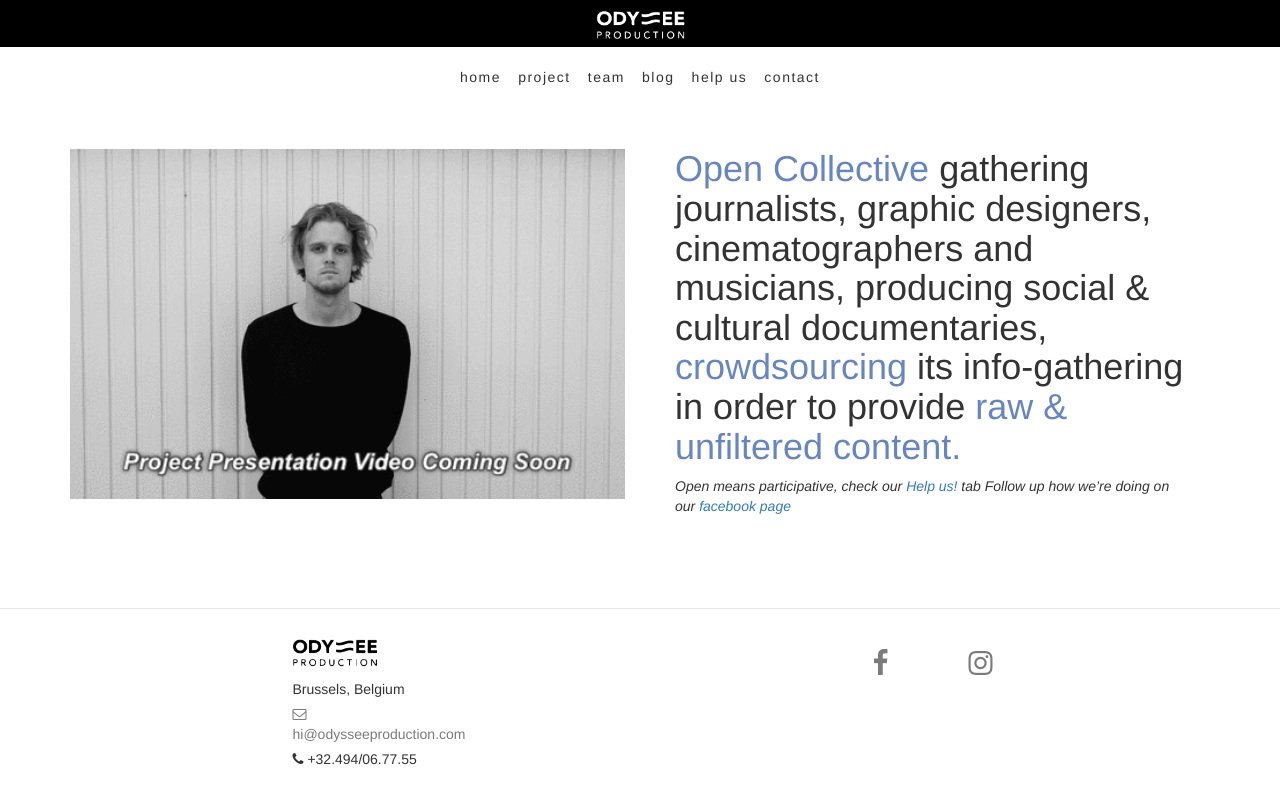
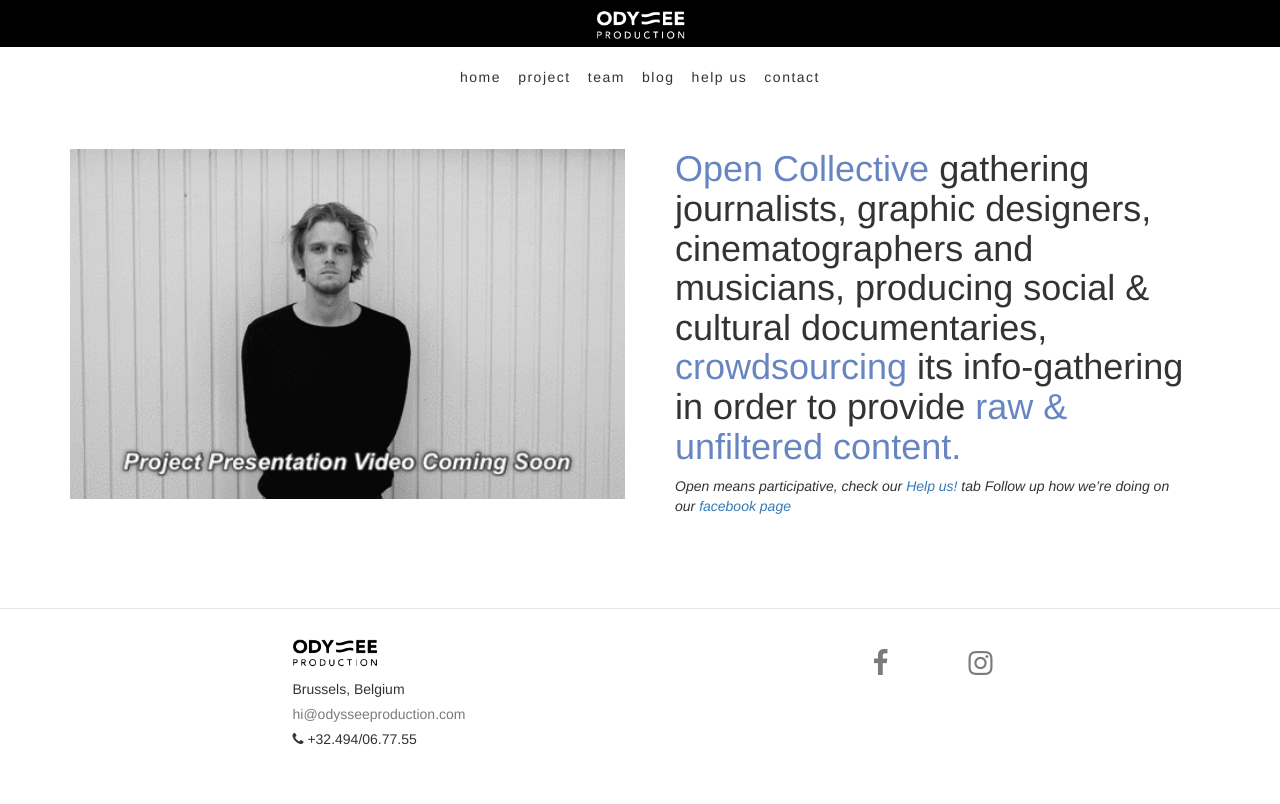
Before and after one commit to datene/odyssee, a Jekyll site: the page built from index.html, in a window 1280 px wide. Shown: the top 804 px of the page. Built offline with Jekyll 4.4.1, drawn with Linux system fonts in a browser that asks for light colours; nearby versions of some CDN libraries.

Commit message:
remove font awesome evelope in footer

```diff
--- a/_includes/footer.html
+++ b/_includes/footer.html
@@ -13,7 +13,6 @@
             <li>
 
               <a href="mailto:{{ site.email }}?Subject=Hello" target="_top">
-                <i class="fa fa-envelope-o"></i>
                 {{ site.email }}
               </a>
             </li>
```
